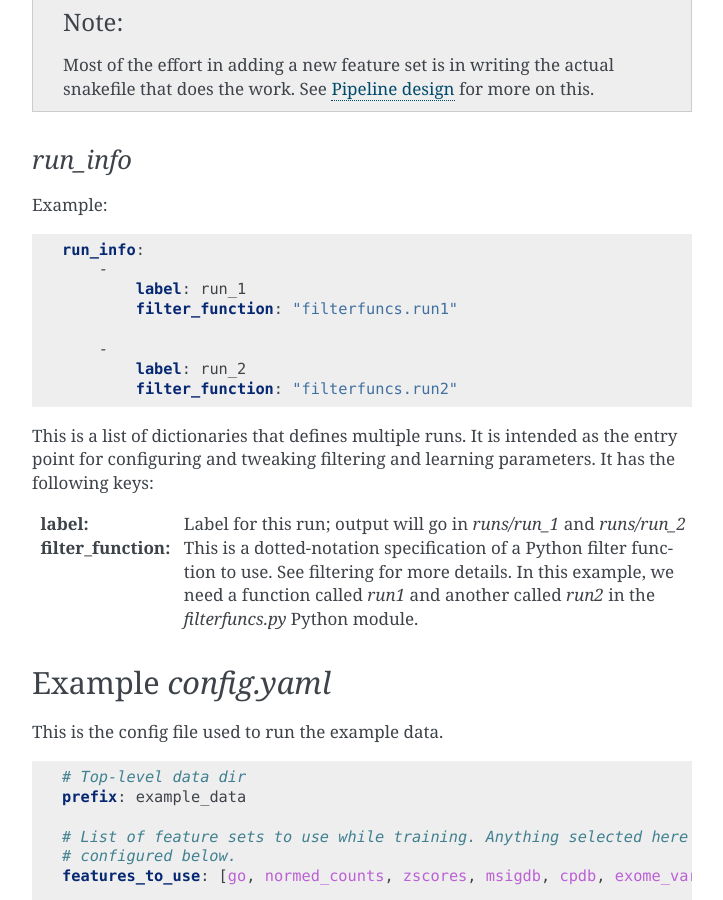
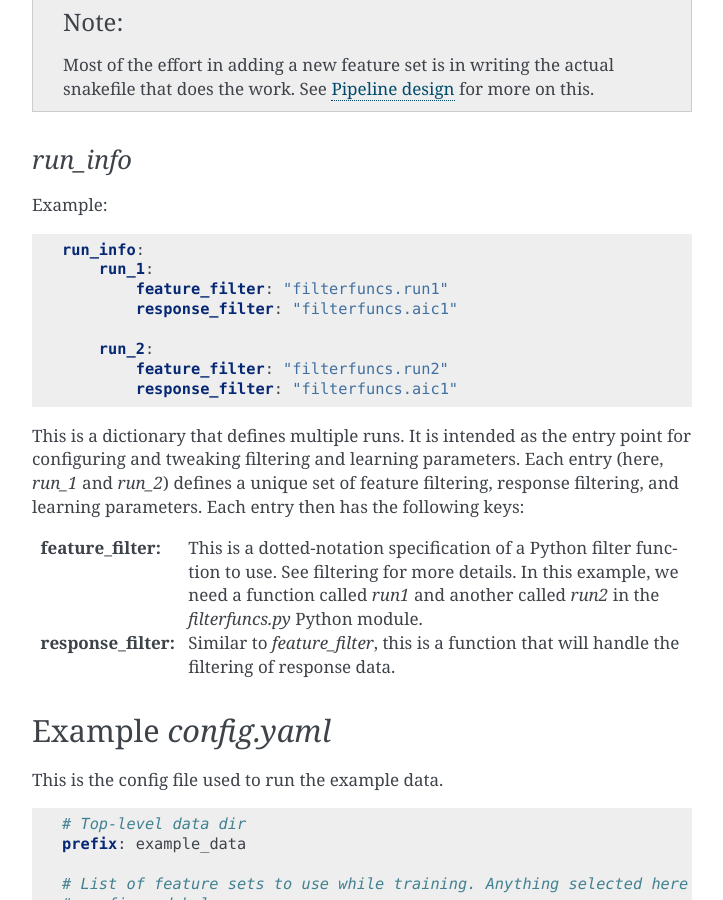
Before and after one commit to NCBI-Hackathons/Pharmacogenomics_Prediction_Pipeline_P3, a Sphinx documentation site: the page built from doc/source/configuration.rst, in a window 1280 px wide and 900 px high, scrolled down 2388 px. Shown: the whole window, without its empty margins (388-1111 px from the left). Built offline with Sphinx 7.4.7, drawn with Linux system fonts in a browser that asks for light colours; some of the changed text lies outside the part shown.

Commit message:
s/filter_function/feature_filter/g

```diff
--- a/config.yaml
+++ b/config.yaml
@@ -66,4 +66,5 @@ features:
 
 run_info:
     run_1:
-        filter_function: "filterfuncs.run1"
+        feature_filter: "filterfuncs.run1"
+        response_filter: "filterfuncs.aic1"
--- a/doc/source/configuration.rst
+++ b/doc/source/configuration.rst
@@ -137,29 +137,31 @@ Example:
 .. code-block:: yaml
 
     run_info:
-        -
-            label: run_1
-            filter_function: "filterfuncs.run1"
+        run_1:
+            feature_filter: "filterfuncs.run1"
+            response_filter: "filterfuncs.aic1"
 
-        -
-            label: run_2
-            filter_function: "filterfuncs.run2"
+        run_2:
+            feature_filter: "filterfuncs.run2"
+            response_filter: "filterfuncs.aic1"
+
+This is a dictionary that defines multiple runs. It is intended as the entry
+point for configuring and tweaking filtering and learning parameters.  Each
+entry (here, `run_1` and `run_2`) defines a unique set of feature filtering,
+response filtering, and learning parameters. Each entry then has
+the following keys:
 
 
-This is a list of dictionaries that defines multiple runs. It is intended as
-the entry point for configuring and tweaking filtering and learning parameters.
-It has the following keys:
-
-:label:
-    Label for this run; output will go in `runs/run_1` and `runs/run_2`
-
-:filter_function:
+:feature_filter:
     This is a dotted-notation specification of a Python filter function to use. See
     :ref:`filtering` for more details. In this example, we need a function
     called `run1` and another called `run2` in the `filterfuncs.py` Python
     module.
 
 
+:response_filter:
+    Similar to `feature_filter`, this is a function that will handle the
+    filtering of response data.
 
 
 
```
Also changed, not shown: 1 other file.
